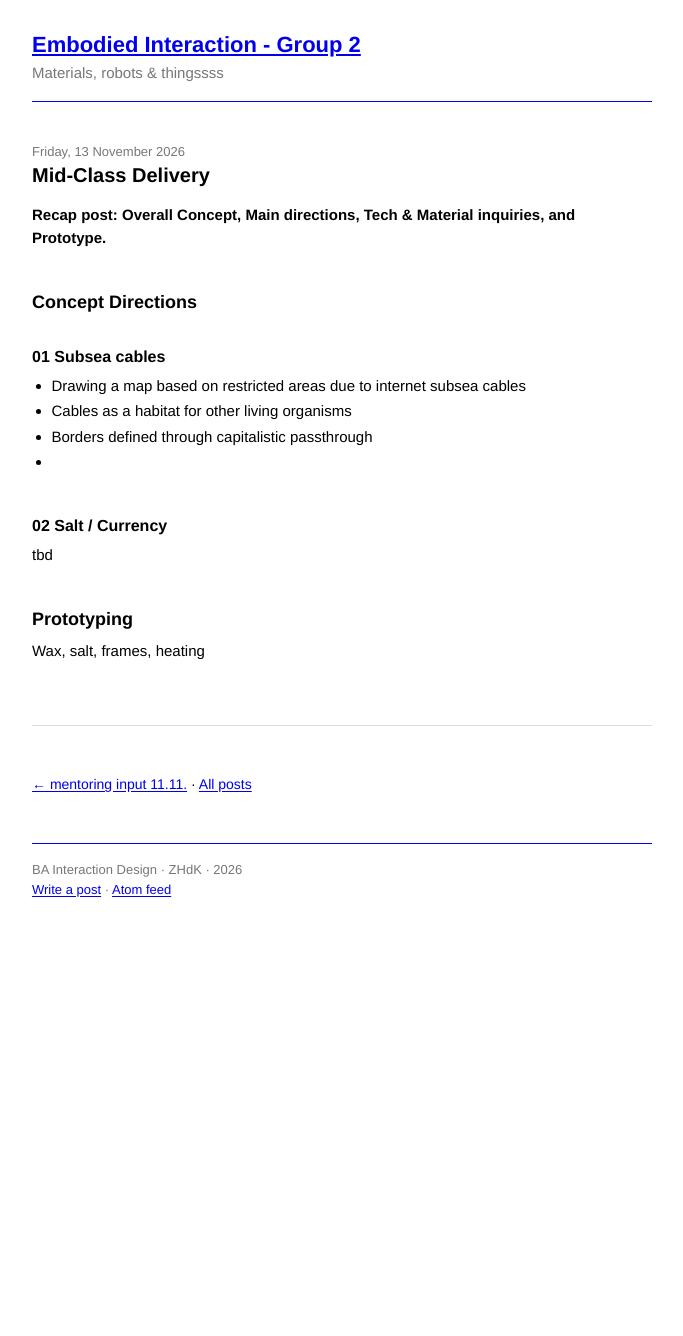
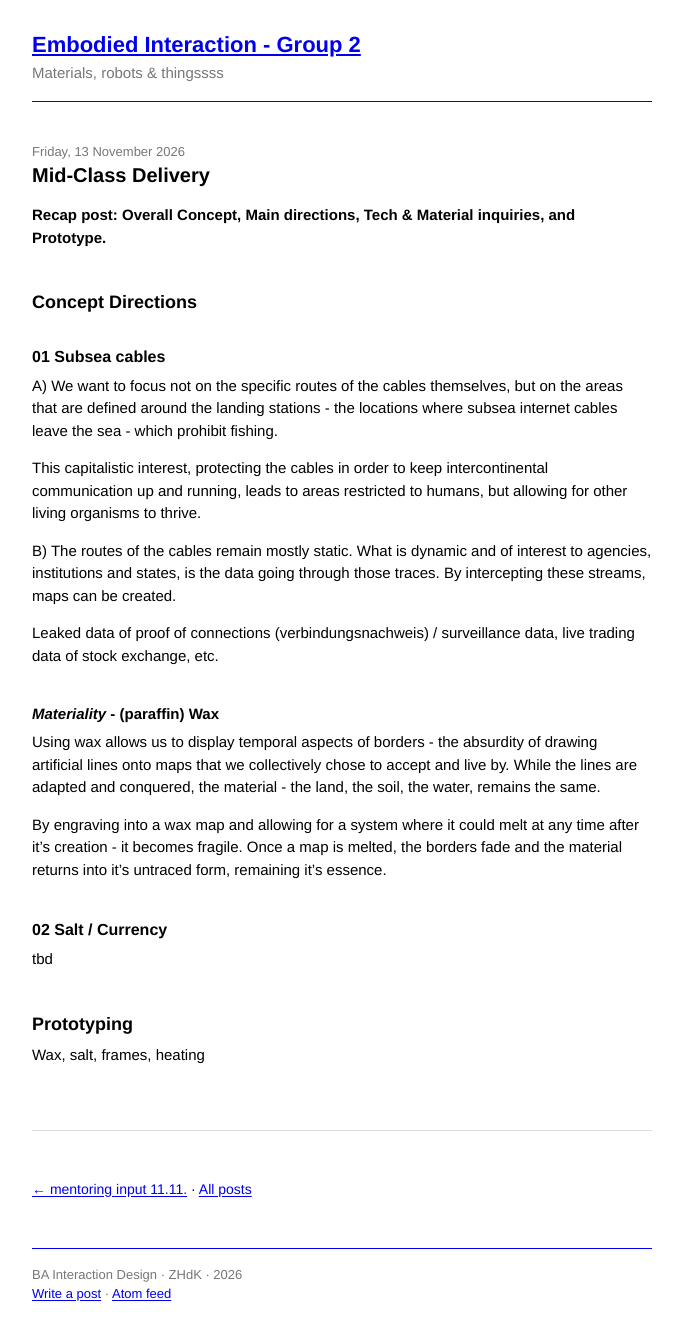
Before and after one commit to bonjourclaudio/aewwwww-blog, a Jekyll site: the page built from _posts/2026-11-11-final-concept.md, in a window 1280 px wide. Shown: the whole page, without its empty margins (298-981 px from the left). Built offline with Jekyll 4.4.1, drawn with Linux system fonts in a browser that asks for light colours; before the commit the page ends 931 px from its top, so only the background shows below that.

Commit message:
Update _posts/2026-11-11-final-concept.md (via Pages CMS)

```diff
--- a/_posts/2026-11-11-final-concept.md
+++ b/_posts/2026-11-11-final-concept.md
@@ -11,10 +11,21 @@ published: true
 
 ### 01 Subsea cables
 
-- Drawing a map based on restricted areas due to internet subsea cables
-- Cables as a habitat for other living organisms
-- Borders defined through capitalistic passthrough
--
+A) We want to focus not on the specific routes of the cables themselves, but on the areas that are defined around the landing stations - the locations where subsea internet cables leave the sea - which prohibit fishing.
+
+This capitalistic interest, protecting the cables in order to keep intercontinental communication up and running, leads to areas restricted to humans, but allowing for other living organisms to thrive.
+
+B) The routes of the cables remain mostly static. What is dynamic and of interest to agencies, institutions and states, is the data going through those traces. By intercepting these streams, maps can be created.
+
+Leaked data of proof of connections (verbindungsnachweis) / surveillance data, live trading data of stock exchange, etc.
+
+
+
+#### *Materiality* - (paraffin) Wax
+
+Using wax allows us to display temporal aspects of borders - the absurdity of drawing artificial lines onto maps that we collectively chose to accept and live by. While the lines are adapted and conquered, the material - the land, the soil, the water, remains the same.
+
+By engraving into a wax map and allowing for a system where it could melt at any time after it's creation - it becomes fragile. Once a map is melted, the borders fade and the material returns into it's untraced form, remaining it's essence.
 
 
 
```
